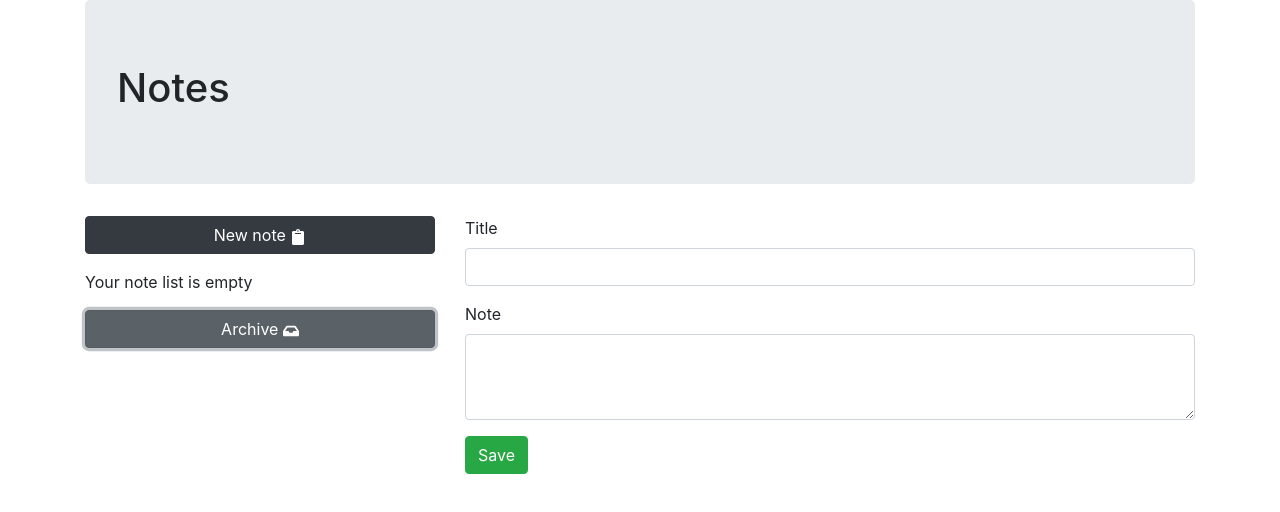
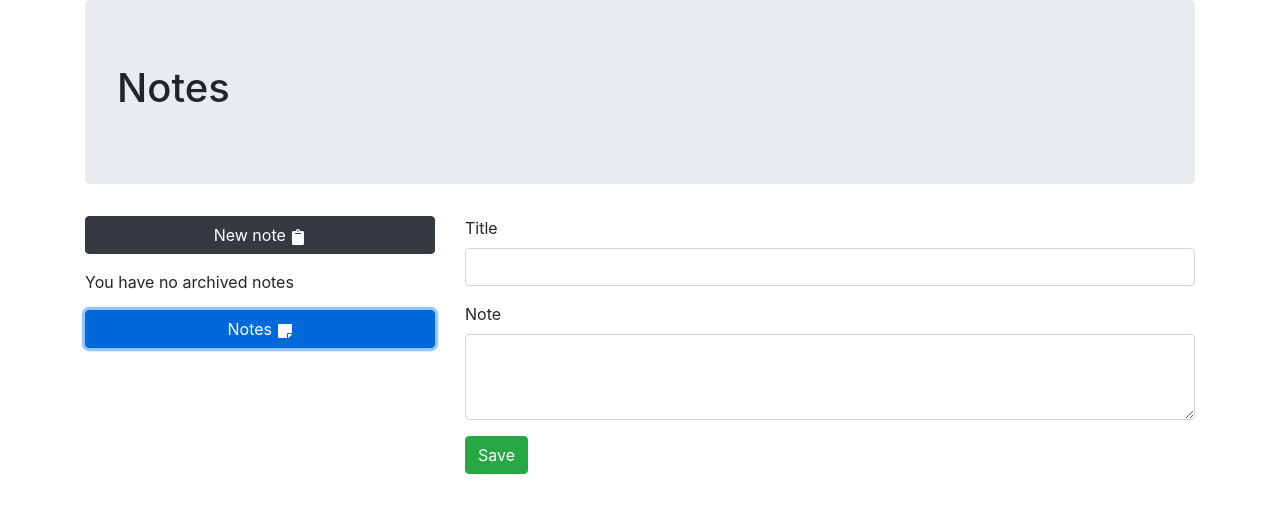
Before and after one commit to gustafbrodin/notes, a React (Create React App) app: page / in a window 1280 px wide. Both pictures are taken after a click on the button "Archive". Shown: the top 512 px of the page. Built offline with nearby package versions, Linux system fonts and the light colour scheme.

Commit message:
Added notescontext

```diff
--- a/src/App.js
+++ b/src/App.js
@@ -1,61 +1,11 @@
-import React, {useState, useEffect} from 'react'
-import 'bootstrap/dist/css/bootstrap.min.css'
-import {FaInbox, FaClipboard} from 'react-icons/fa'
-import Jumbotron from 'react-bootstrap/Jumbotron'
-import Button from 'react-bootstrap/Button'
-import Container from 'react-bootstrap/Container'
-import Row from 'react-bootstrap/Row'
-import Col from 'react-bootstrap/Col'
-import List from './components/List'
-import Form from './components/Form'
-import {getNotes, getArchive} from './api/notes'
+import React from 'react'
+import Notes from './components/notes'
+import NotesProvider from './context/NoteContext'
 
-function App() {
-  const [selectedNote, setSelectedNote] = useState(undefined)
-  const [notes, setNotes] = useState([])
-  const [showArchive, setShowArchive] = useState(false)
-  const [archivedNotes, setArchivedNotes] = useState([])
-
-  useEffect(() => {
-    const notes = getNotes()
-    setNotes(notes)
-  }, [])
-
-  const refreshList = () => {
-    setSelectedNote(undefined)
-    const notes = getNotes()
-    const archivedNotes = getArchive()
-    setNotes([...notes])
-    setArchivedNotes([...archivedNotes])
-  }
-
-  const onClickNewNote = () => setSelectedNote(undefined)
-
+export default function App() {
   return (
-    <Container>
-      <Jumbotron>
-        <h1>Notes</h1>
-      </Jumbotron>
-      <Row>
-        <Col xs={12} md={4}>
-          <Button onClick={onClickNewNote} variant="dark" block className="mb-3">
-            New note <FaClipboard />
-          </Button>
-          <List
-            notes={showArchive ? archivedNotes : notes}
-            selectedNote={selectedNote}
-            setSelectedNote={setSelectedNote}
-          />
-          <Button onClick={() => setShowArchive(!showArchive)} variant="secondary" block>
-            Archive <FaInbox />
-          </Button>
-        </Col>
-        <Col xs={12} md={8}>
-          <Form refreshList={refreshList} selectedNote={selectedNote} />
-        </Col>
-      </Row>
-    </Container>
+    <NotesProvider>
+      <Notes />
+    </NotesProvider>
   )
 }
-
-export default App
--- a/src/api/notes.js
+++ b/src/api/notes.js
@@ -58,12 +58,31 @@ export function deleteNote(id) {
   return true
 }
 
+export function deleteFromArchive(id) {
+  const archive = getArchive()
+  const indexToDelete = archive.findIndex((note) => note.id === id)
+  if (indexToDelete >= 0) archive.splice(indexToDelete, 1)
+  const jsonArchiveArray = JSON.stringify(archive)
+  localStorage.setItem('archive', jsonArchiveArray)
+  return true
+}
+
 export function archiveNote(note) {
   const archive = getArchive()
   deleteNote(note.id)
   archive.push(note)
   const jsonArchiveArray = JSON.stringify(archive)
   localStorage.setItem('archive', jsonArchiveArray)
+}
+
+export function restoreNote(note) {
+  const notes = getNotes()
+  notes.push(note)
+  deleteFromArchive(note.id)
+
+  deleteNote(note.id)
+  const jsonNoteArray = JSON.stringify(notes)
+  localStorage.setItem('notes', jsonNoteArray)
 }
 
 export function getArchive(note) {
@@ -74,3 +93,18 @@ export function getArchive(note) {
   const parsedArchive = JSON.parse(archive)
   return parsedArchive
 }
+
+export function updateArchivedNote(id, title, body) {
+  const archive = getArchive()
+  const indexToUpdate = archive.findIndex((note) => note.id === id)
+  const note = {
+    id,
+    title,
+    body,
+  }
+  archive.splice(indexToUpdate, 1)
+  archive.splice(0, 0, note)
+  const jsonNoteArray = JSON.stringify(archive)
+  localStorage.setItem('archive', jsonNoteArray)
+  return archive
+}
--- a/src/components/Form.js
+++ b/src/components/Form.js
@@ -2,11 +2,19 @@ import React, {useState, useEffect} from 'react'
 import BootstrapForm from 'react-bootstrap/Form'
 import Button from 'react-bootstrap/Button'
 import Alert from 'react-bootstrap/Alert'
-import {archiveNote, createNote, updateNote, deleteNote} from '../api/notes'
+import {
+  archiveNote,
+  createNote,
+  updateNote,
+  updateArchivedNote,
+  deleteNote,
+  restoreNote,
+  deleteFromArchive,
+} from '../api/notes'
 
 const NOTIFICATION_INITIAL_VALUE = ''
 
-export default function Form({selectedNote, setSelectedNote, refreshList}) {
+export default function Form({selectedNote, setSelectedNote, refreshList, isArchived}) {
   const [title, setTitle] = useState('')
   const [body, setBody] = useState('')
   const [notification, setNotification] = useState(NOTIFICATION_INITIAL_VALUE)
@@ -41,11 +49,29 @@ export default function Form({selectedNote, setSelectedNote, refreshList}) {
     refreshList()
   }
 
+  const onSaveArchived = (e) => {
+    e.preventDefault()
+    setTitle('')
+    setBody('')
+    setNotification('SAVED')
+    if (selectedNote) {
+      updateArchivedNote(selectedNote.id, title, body)
+      return refreshList()
+    }
+
+    createNote(title, body)
+    refreshList()
+  }
+
   const onDelete = (e) => {
     e.preventDefault()
     if (!selectedNote) return
     const {id} = selectedNote
-    deleteNote(id)
+    if (!isArchived) {
+      deleteNote(id)
+    } else {
+      deleteFromArchive(id)
+    }
     refreshList()
     setTitle('')
     setBody('')
@@ -55,8 +81,17 @@ export default function Form({selectedNote, setSelectedNote, refreshList}) {
   const onArchive = (e) => {
     e.preventDefault()
     archiveNote(selectedNote)
+    setTitle('')
+    setBody('')
     refreshList()
+  }
+
+  const onRestore = (e) => {
+    e.preventDefault()
+    restoreNote(selectedNote)
     setTitle('')
+    setBody('')
+    refreshList()
   }
 
   return (
@@ -69,7 +104,7 @@ export default function Form({selectedNote, setSelectedNote, refreshList}) {
         <BootstrapForm.Label>Note</BootstrapForm.Label>
         <BootstrapForm.Control as="textarea" rows={3} value={body} onChange={onChangeBody} />
       </BootstrapForm.Group>
-      <Button variant="success" onClick={onSave}>
+      <Button variant="success" onClick={isArchived ? onSaveArchived : onSave}>
         Save
       </Button>{' '}
       {selectedNote && (
@@ -78,8 +113,8 @@ export default function Form({selectedNote, setSelectedNote, refreshList}) {
         </Button>
       )}{' '}
       {selectedNote && (
-        <Button variant="secondary" onClick={onArchive}>
-          Archive
+        <Button variant="secondary" onClick={isArchived ? onRestore : onArchive}>
+          {isArchived ? 'restore' : 'Archive'}
         </Button>
       )}
       {notification && (
--- a/src/components/List.js
+++ b/src/components/List.js
@@ -1,13 +1,19 @@
 import React from 'react'
 import ListGroup from 'react-bootstrap/ListGroup'
 
-export default function List({selectedNote, setSelectedNote, notes}) {
+export default function List({selectedNote, setSelectedNote, notes, showArchive}) {
   const onSelectNote = (note) => {
     setSelectedNote(note)
   }
 
   if (!notes) return null
-  if (!notes.length) return <p>Your note list is empty</p>
+  if (!notes.length) {
+    if (!showArchive) {
+      return <p>Your note list is empty</p>
+    } else {
+      return <p>You have no archived notes</p>
+    }
+  }
   return (
     <ListGroup as="ul" className="mb-3">
       {notes.map((note, index) => (
--- /dev/null
+++ b/src/components/notes.js
@@ -0,0 +1,66 @@
+import React, {useState, useEffect, useContext} from 'react'
+import 'bootstrap/dist/css/bootstrap.min.css'
+import Jumbotron from 'react-bootstrap/Jumbotron'
+import Button from 'react-bootstrap/Button'
+import Container from 'react-bootstrap/Container'
+import Row from 'react-bootstrap/Row'
+import Col from 'react-bootstrap/Col'
+import {FaInbox, FaClipboard, FaStickyNote} from 'react-icons/fa'
+import List from './List'
+import Form from './Form'
+import {getNotes, getArchive} from '../api/notes'
+import {NoteContext} from '../context/NoteContext'
+
+export default function Notes() {
+  const [selectedNote, setSelectedNote] = useState(undefined)
+  const [showArchive, setShowArchive] = useState(false)
+  const [archivedNotes, setArchivedNotes] = useState([])
+  const {notes, setNotes} = useContext(NoteContext)
+
+  useEffect(() => {
+    const archive = getArchive()
+    setArchivedNotes(archive)
+  }, [])
+
+  const refreshList = () => {
+    setSelectedNote(undefined)
+    const notes = getNotes()
+    const archivedNotes = getArchive()
+    setNotes([...notes])
+    setArchivedNotes([...archivedNotes])
+  }
+
+  const onClickNewNote = () => setSelectedNote(undefined)
+
+  return (
+    <Container>
+      <Jumbotron>
+        <h1>Notes</h1>
+      </Jumbotron>
+      <Row>
+        <Col xs={12} md={4}>
+          <Button onClick={onClickNewNote} variant="dark" block className="mb-3">
+            New note <FaClipboard />
+          </Button>
+          <List
+            notes={showArchive ? archivedNotes : notes}
+            selectedNote={selectedNote}
+            setSelectedNote={setSelectedNote}
+            showArchive={showArchive}
+          />
+          <Button
+            onClick={() => setShowArchive(!showArchive)}
+            variant={showArchive ? 'primary' : 'secondary'}
+            block
+          >
+            {showArchive ? 'Notes ' : 'Archive '}
+            {showArchive ? <FaStickyNote /> : <FaInbox />}
+          </Button>
+        </Col>
+        <Col xs={12} md={8}>
+          <Form isArchived={showArchive} refreshList={refreshList} selectedNote={selectedNote} />
+        </Col>
+      </Row>
+    </Container>
+  )
+}
--- /dev/null
+++ b/src/context/NoteContext.js
@@ -0,0 +1,15 @@
+import React, {useState, useEffect} from 'react'
+import {getNotes} from '../api/notes'
+
+export const NoteContext = React.createContext(null)
+
+export default function Provider({children}) {
+  const [notes, setNotes] = useState([])
+
+  useEffect(() => {
+    const notesData = getNotes()
+    setNotes(notesData)
+  }, [])
+
+  return <NoteContext.Provider value={{notes, setNotes}}>{children}</NoteContext.Provider>
+}
```
Also changed, not shown: 1 other file (tests, documents, lock files or other folders).
